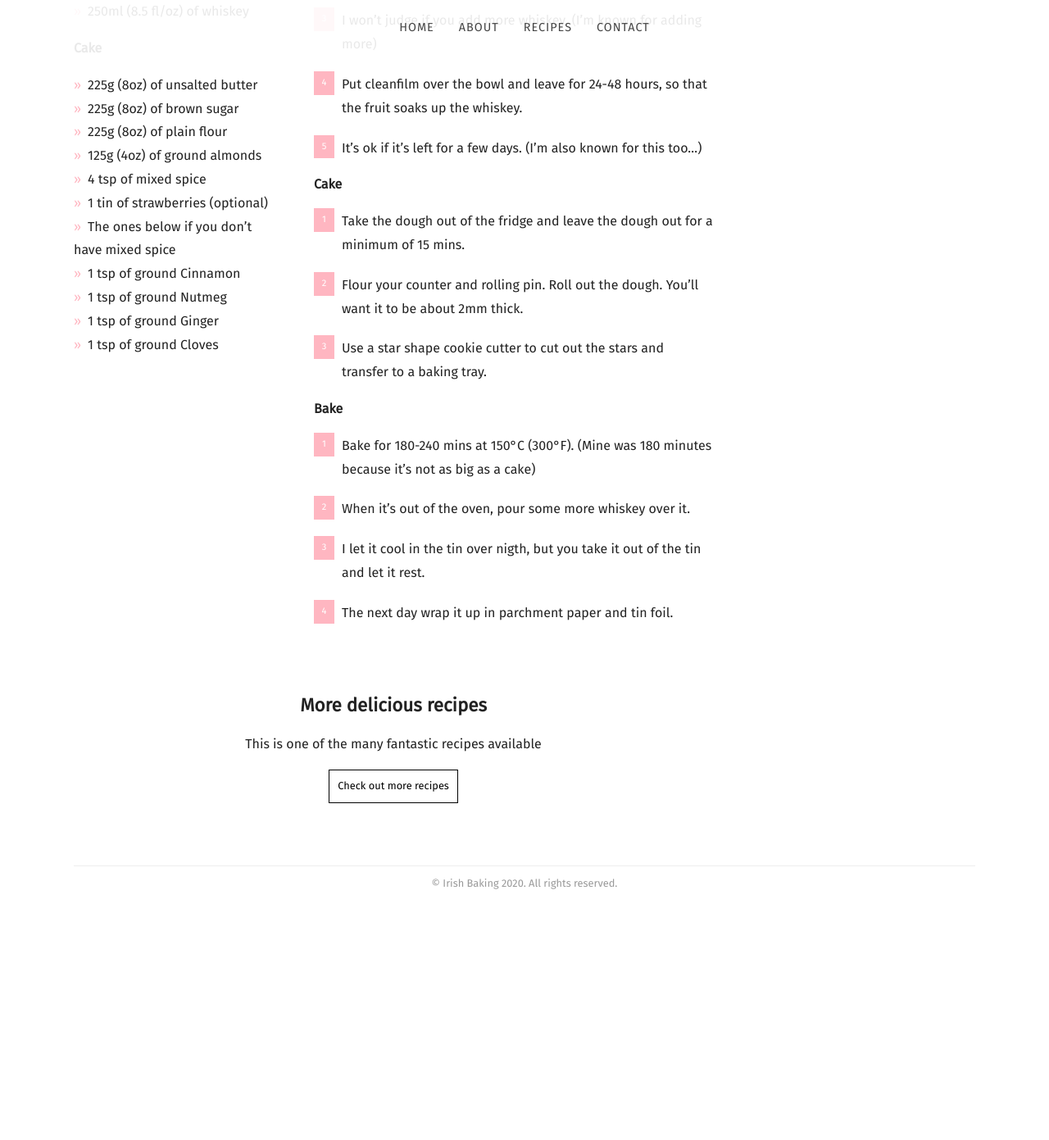
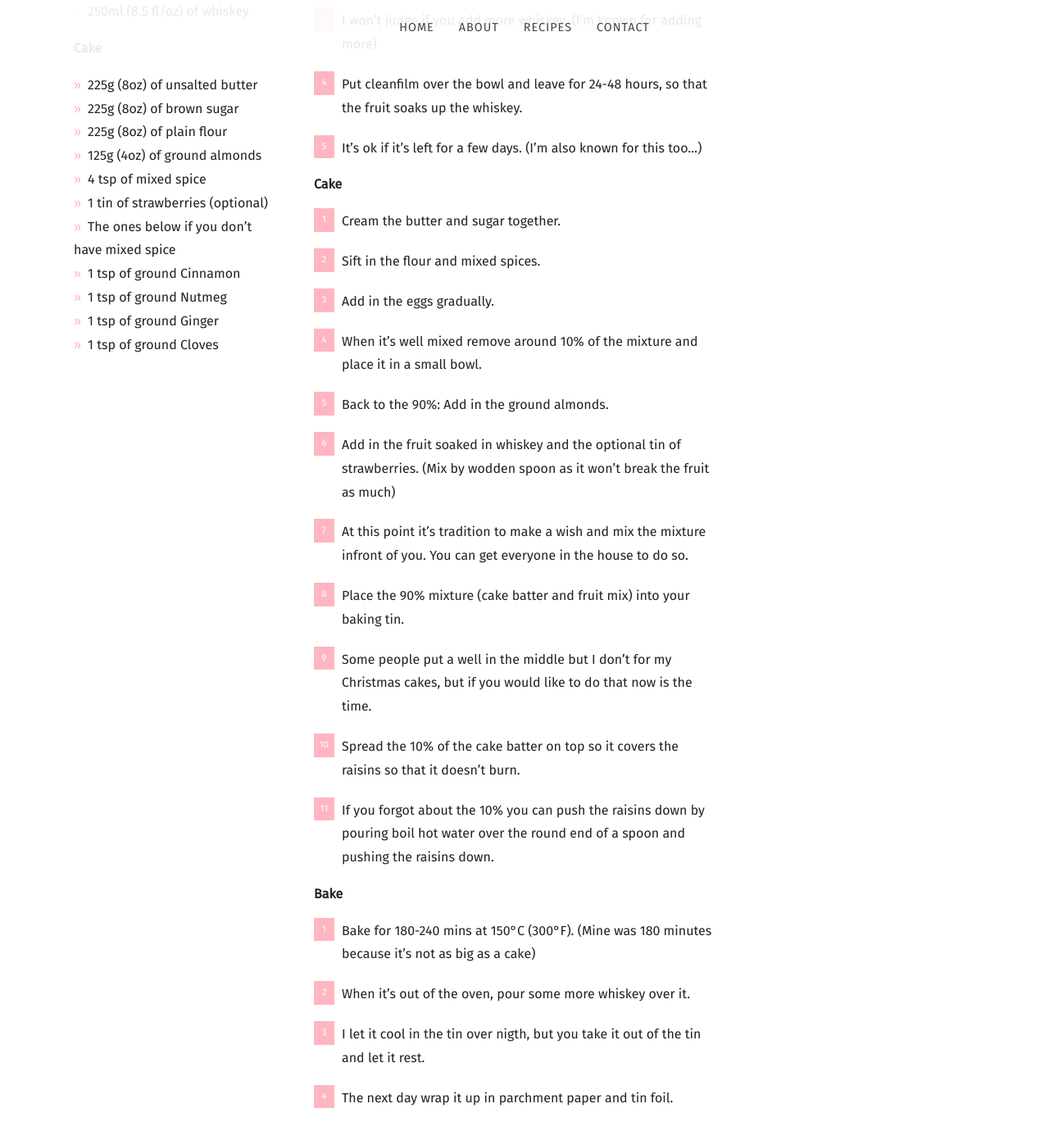
Before and after one commit to mcginleyireland/irishbaking.github.io, a Jekyll site: the page built from _posts/2020-11-14-traditional-irish-christmas-cake.md, in a window 1280 px wide and 1400 px high, scrolled down 4097 px. Shown: the top 1391 px of the window at 82% size. Built offline with Jekyll 4.4.1, drawn with Linux system fonts in a browser that asks for light colours; nearby versions of some CDN libraries; some web fonts are replaced; before the commit the page ends 5210 px from its top, so only the background shows below that.

Commit message:
* Updating the cake batter part of the christmas cake.

```diff
--- a/_posts/2020-11-14-traditional-irish-christmas-cake.md
+++ b/_posts/2020-11-14-traditional-irish-christmas-cake.md
@@ -44,9 +44,17 @@ recipe:
 
     **Cake**
 
-    1. Take the dough out of the fridge and leave the dough out for a minimum of 15 mins.
-    2. Flour your counter and rolling pin. Roll out the dough. You'll want it to be about 2mm thick.
-    3. Use a star shape cookie cutter to cut out the stars and transfer to a baking tray.
+    1. Cream the butter and sugar together.
+    2. Sift in the flour and mixed spices.
+    3. Add in the eggs gradually.
+    4. When it's well mixed remove around 10% of the mixture and place it in a small bowl.
+    5. Back to the 90%: Add in the ground almonds.
+    6. Add in the fruit soaked in whiskey and the optional tin of strawberries. (Mix by wodden spoon as it won't break the fruit as much)
+    7. At this point it's tradition to make a wish and mix the mixture infront of you. You can get everyone in the house to do so.
+    8. Place the 90% mixture (cake batter and fruit mix) into your baking tin.
+    9. Some people put a well in the middle but I don't for my Christmas cakes, but if you would like to do that now is the time.
+    10. Spread the 10% of the cake batter on top so it covers the raisins so that it doesn't burn.
+    11. If you forgot about the 10% you can push the raisins down by pouring boil hot water over the round end of a spoon and pushing the raisins down.
 
     **Bake**
 
```
